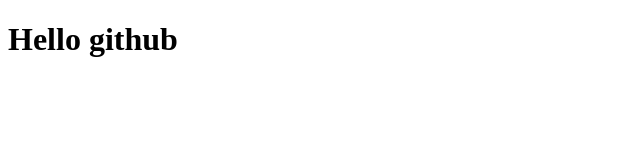
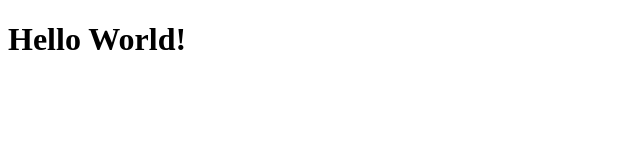
Before and after one commit to m51share/m51share.github.io, a plain HTML site: page index.html in a window 1280 px wide. Shown: the full height of the page, 0-640 px from the left. Drawn offline with Linux system fonts and the light colour scheme.

Commit message:
Update index.html

```diff
--- a/index.html
+++ b/index.html
@@ -4,6 +4,6 @@
 <title>Hello</title>
 </head>
 <body>
-<h1>Hello github</h1>
+<h1>Hello World!</h1>
 </body>
 </html>
```
